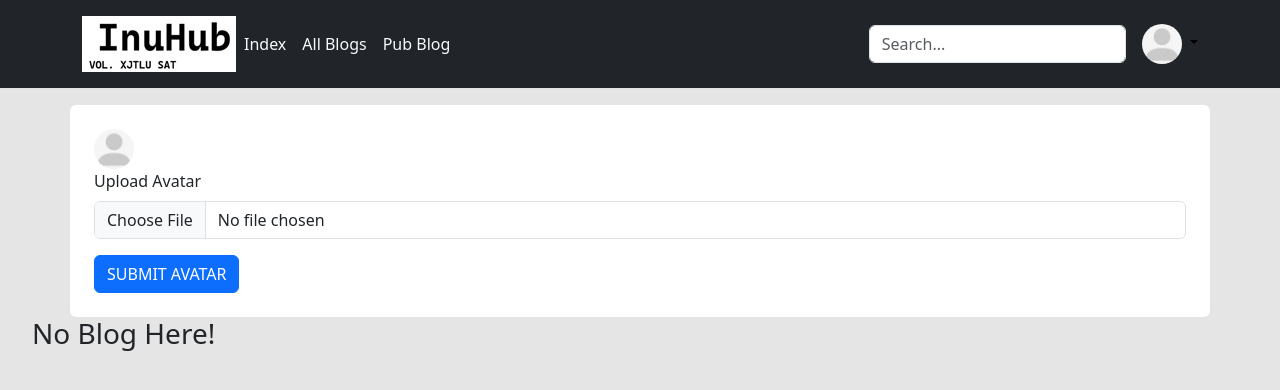
After one commit to InubashiriLix/InubashiriBlog, a Django app: page /zh-hans/auth/profile in a window 1280 px wide. The commit adds this page. Shown: the top 390 px of the page. Run offline with Django 4.2, Linux system fonts and the light colour scheme; the visitor is signed in with stand-in values (Sample User, id 1); data that the repository does not hold is empty; some libraries are stand-ins or nearby versions.

Commit message:
update: index page change; todo: multipages, personal page fix: fucking avatar search / beatify it

```diff
--- a/InubashiriBlog/blog_auth/urls.py
+++ b/InubashiriBlog/blog_auth/urls.py
@@ -14,5 +14,5 @@ urlpatterns = [
     path('register', views.register, name='register'),
     path('captcha', views.send_email_captcha, name='email'),
     path('logout', views.auth_logout, name='auth_logout'),
-    path('change_avatar', views.change_avatar, name='change_avatar'),
+    path('profile', views.get_profile_page, name='profile'),
 ]
--- a/InubashiriBlog/blog_auth/views.py
+++ b/InubashiriBlog/blog_auth/views.py
@@ -12,6 +12,7 @@ from django.views.decorators.http import require_http_methods, require_POST
 from django.core.mail import send_mail
 # models and forms
 from .models import CaptchaModel, AvatarModel
+from blog.models import Blog
 from .forms import RegisterForm, LoginForm, AvatarForm
 from django.contrib.auth import get_user_model, login, logout
 # customized functions / classes
@@ -73,17 +74,22 @@ def register(request):
             return render(request, 'register.html', context=base_context | {"form": form})
 
 
-@login_required()
+@login_required()  # it  must be login state so no more validations are needed
 @require_http_methods(["GET", "POST"])
-def change_avatar(request):
+def get_profile_page(request):
     # TODO: we need
     base_context = get_base_context(request=request)
+    user = request.user
     if request.method == "GET":
-        return render(request, 'personal_page.html', context=base_context)
+        blogs = Blog.objects.filter(author_id=user.id).all()
+        context_blog = {"blogs": blogs} if blogs else {"blogs": None}
+        # print("FUCK")
+        # for blog in blogs:
+        #     print(blog.id)
+        return render(request, 'profile.html', context=base_context | context_blog)
     else:  # POST
         form = AvatarForm(request.POST, files=request.FILES)
         if form.is_valid():
-            user = request.user
 
             # create new avatar model
             avatar = form.cleaned_data.get('avatar_file')
@@ -95,10 +101,11 @@ def change_avatar(request):
             # TODO: MAY BE YOU CAN CREATE A NEW USER CLASS AND ADD THE PREVIOUS LIST (MODEL LAYER USER CLASS "auth_user")
             user.save()
 
-            return redirect(reverse('blog:index'))
+            return redirect(reverse('blog_auth:profile'))
         else:
             print(form.errors)
-            return render(request, 'personal_page.html', context=base_context | {"form": form})
+            return render(request, 'profile.html', context=base_context | {"form": form, "user": user})
+
 
 
 def _generate_captcha_in_model(email: str) -> str:
--- a/InubashiriBlog/templates/base.html
+++ b/InubashiriBlog/templates/base.html
@@ -50,9 +50,9 @@
                         {% endif %}
                     </a>
                     <ul class="dropdown-menu text-small">
-                        <li><a class="dropdown-item" href="#">New project...</a></li>
+                        <li><a class="dropdown-item" href="{% url "blog:pub_blog" %}">Pub Blog</a></li>
                         <li><a class="dropdown-item" href="#">Settings</a></li>
-                        <li><a class="dropdown-item" href="#">Profile</a></li>
+                        <li><a class="dropdown-item" href="{% url "blog_auth:profile" %}">Profile</a></li>
                         <li>
                             <hr class="dropdown-divider">
                         </li>
--- /dev/null
+++ b/InubashiriBlog/templates/profile.html
@@ -0,0 +1,79 @@
+{% extends 'base.html' %}
+
+{% block title %}PROFILE{% endblock %}
+
+{% block main %}
+
+    {#    AVATAR DONE#}
+    {#    TODO: beatify#}
+    <main class='container p-4 rounded bg-white'>
+        <div>
+            {% if not avatar %}
+                <img src="{% static 'images/default_avatar.jpg' %}" alt="mdo" width="40" height="40"
+                     class="rounded-circle">
+            {% else %}
+                <img src="{{ avatar }}" alt="user avatar" width="80" height="80" class="rounded-circle">
+            {% endif %}
+        </div>
+
+        {% if form.errors %}
+            <div class="alert alert-warning" role="alert">
+                Error Reason:
+                <ul>
+                    {% for field, errors in form.errors.items %}
+                        <li>{{ field }}: {{ errors }}</li>
+                    {% endfor %}
+                </ul>
+            </div>
+        {% endif %}
+
+        <form action="{% url 'blog_auth:profile' %}" method="POST" enctype="multipart/form-data">
+            {% csrf_token %}
+            <div class="mb-3">
+                <label for="avatar_file" class="form-label">Upload Avatar</label>
+                <input type="file" name="avatar_file" id="avatar_file" class="form-control">
+            </div>
+            <button type="submit" class="btn btn-primary" name="btn-submit">SUBMIT AVATAR</button>
+        </form>
+    </main>
+
+    {#   blog section#}
+    {#    Done: views#}
+    {#    TODO: beati#}
+
+    <div>
+        <ul>
+            {% if blogs %}
+                <h3>Blogs </h3>
+                {% for blog in blogs %}
+                    <li>
+                        <div class="card">
+                            <div class="card-header">
+                                <a href="{% url 'blog:blog_detail' blog_id=blog.id %}">{{ blog.title }}</a>
+                            </div>
+                            <div class="card-body" style="height: 40px">
+                                <p class="card-text" style="height: 30px;">
+                                    {{ blog.description|truncatechars:30 }}
+                                </p>
+                            </div>
+                            <div class="card-footer text-body-secondary d-inline-flex justify-content-between">
+                                <div>
+                                    {{ blog.author.username }}
+                                </div>
+                                <div>
+                                    {{ blog.pub_time|date:"Y-m-d H:i:s" }}
+                                </div>
+                            </div>
+                        </div>
+                        <hr>
+                    </li>
+                {% endfor %}
+            {% else %}
+                <h3>No Blog Here!</h3>
+            {% endif %}
+        </ul>
+    </div>
+
+
+
+{% endblock %}
```
Also changed, not shown: InubashiriBlog/templates/personal_page.html (deleted, +0 -27 lines).
